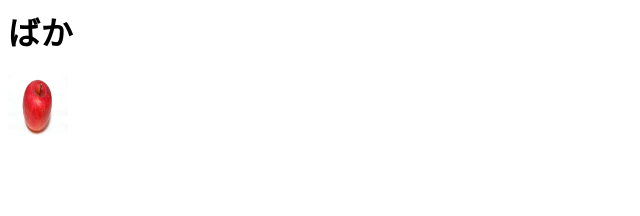
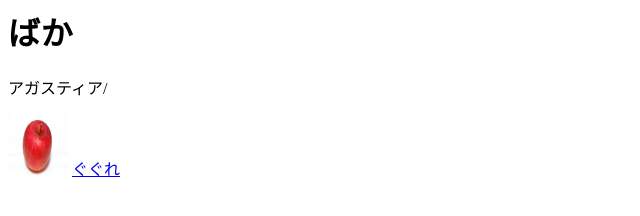
Before and after one commit to komakoma64/komakoma64.github.io, a plain HTML site: page index.html in a window 1280 px wide. Shown: the whole page, without its empty margins (0-640 px from the left). Drawn offline with Linux system fonts and the light colour scheme.

Commit message:
Update index.html

```diff
--- a/index.html
+++ b/index.html
@@ -1,2 +1,4 @@
 <h1>ばか</h1>
+<p>アガスティア/</p>
 <img src="https://github.com/komakoma64/komakoma64.github.io/blob/main/apple.jpg?raw=true" height=60px width=60px>
+<a href="https://google.com">ぐぐれ</a>
```
